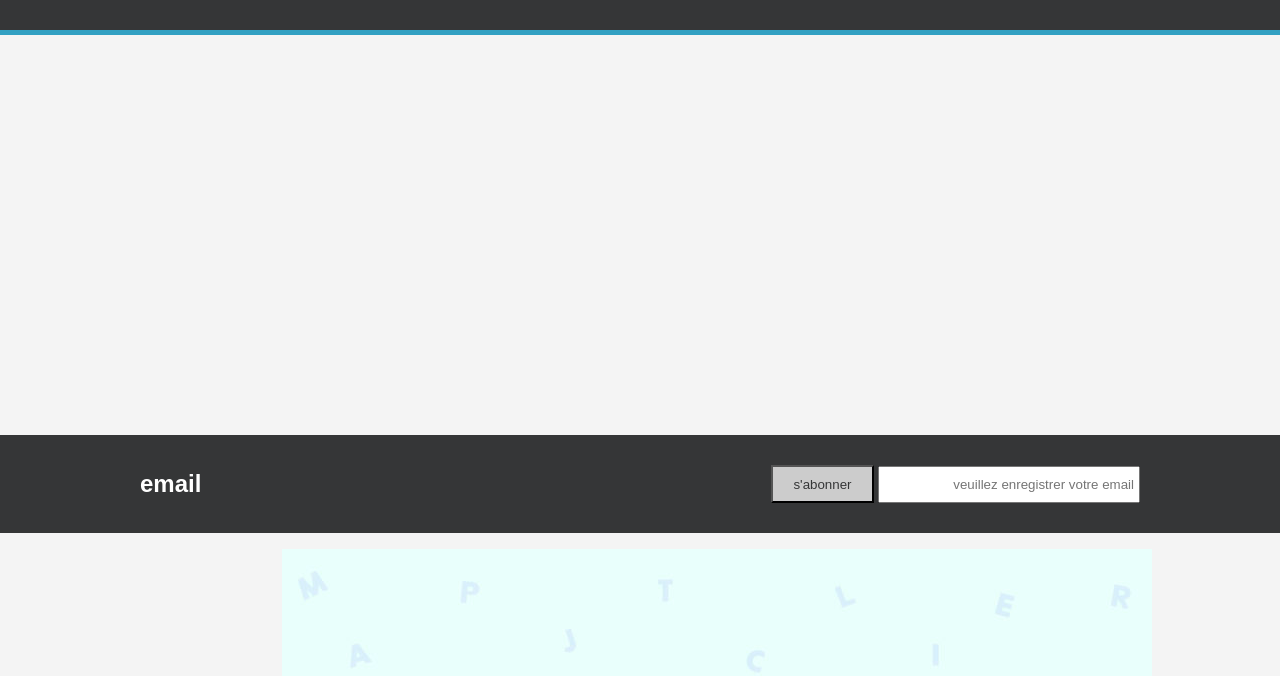
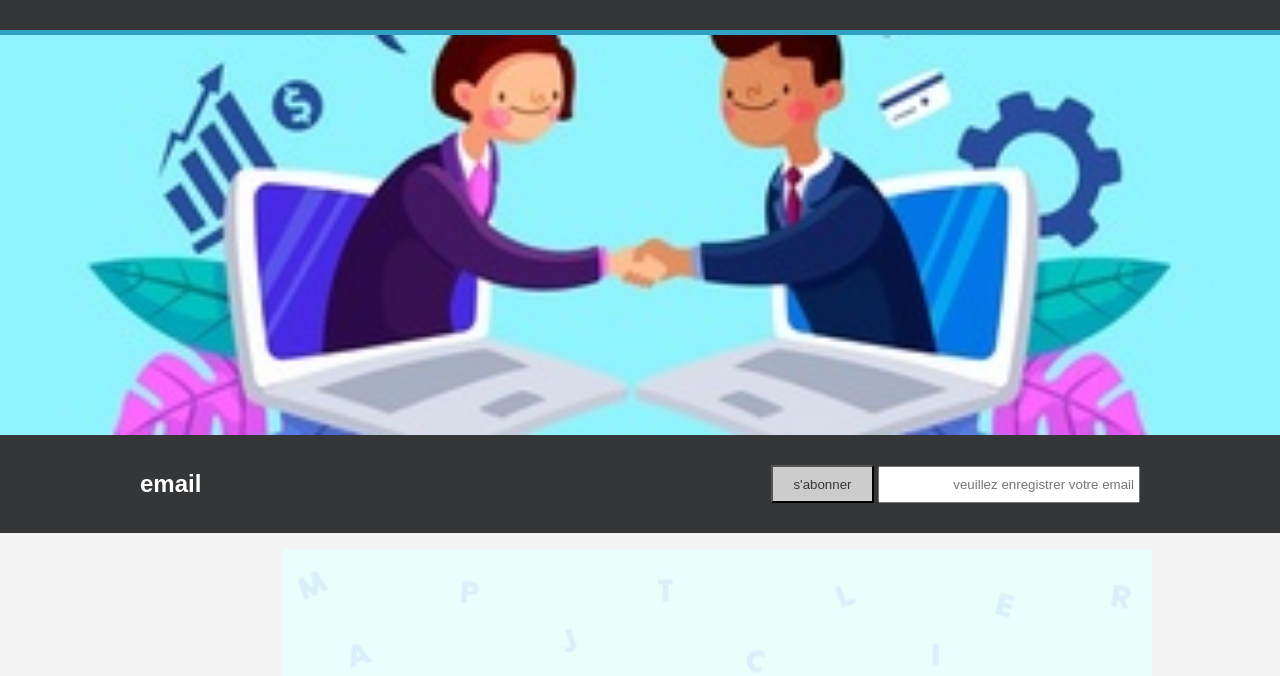
Before and after one commit to Oumaima-Houtat/Alae, a plain HTML site: page index.html in a window 1280 px wide. Shown: the part 70-746 px from the top of the page. Drawn offline with Linux system fonts and the light colour scheme.

Commit message:
fixer l'image 5

```diff
--- a/style.css
+++ b/style.css
@@ -63,7 +63,8 @@ header a:hover
 #showcase
 {
     min-height: 400px;
-    background-image: url("../projet/image5.jpg") no-repeat center;
+
+    background: url("image5.jpg") no-repeat center;
     background-size: cover;
 }
 #newsletter
```
